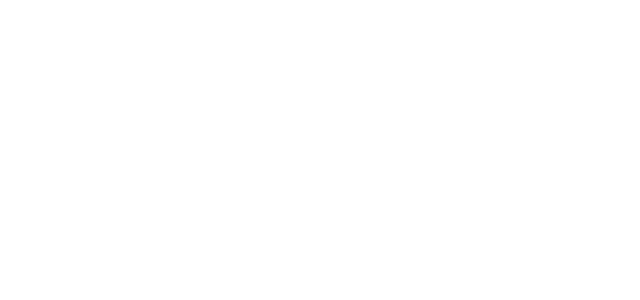
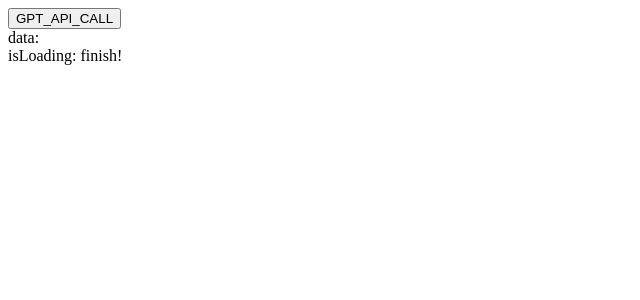
Before and after one commit to preferchoi/memoirs_AI, a React (Vite) app in the folder pjt/: page / in a window 1280 px wide. Shown: the top 300 px of the page, without its empty margins (0-640 px from the left). Built offline with nearby package versions, Linux system fonts and the light colour scheme.

Commit message:
feat: response data printing

```diff
--- a/pjt/src/App.jsx
+++ b/pjt/src/App.jsx
@@ -1,11 +1,31 @@
-// import { useState } from 'react'
-
+import { useState } from 'react'
+import { CallGPT } from './apis/gpt';
 
 function App() {
+  const [data, setData] = useState('');
+  const [isLoading, setIsLoading] = useState(false);
 
+  const handleClickAPICall = async () => {
+    try {
+      setIsLoading(true)
+      const message = await CallGPT();
+      setData(message)
+    } catch (err) {
 
+    } finally {
+      setIsLoading(false)
+    }
+  };
   return (
-    <></>
+    <>
+      <button onClick={handleClickAPICall}>GPT_API_CALL</button>
+      <div>
+        data: {data}
+      </div>
+      <div>
+        isLoading: {isLoading ? "loading.." : "finish!"}
+      </div>
+    </>
   )
 }
 
```
